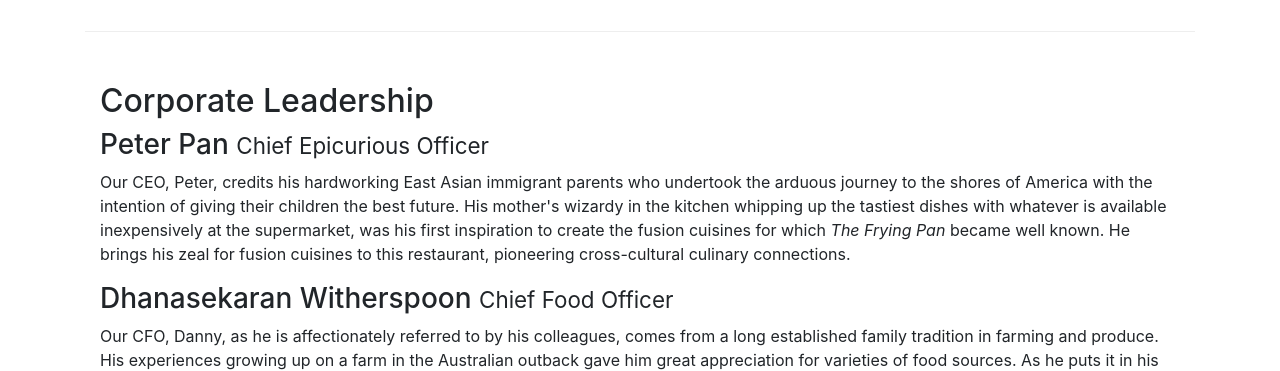
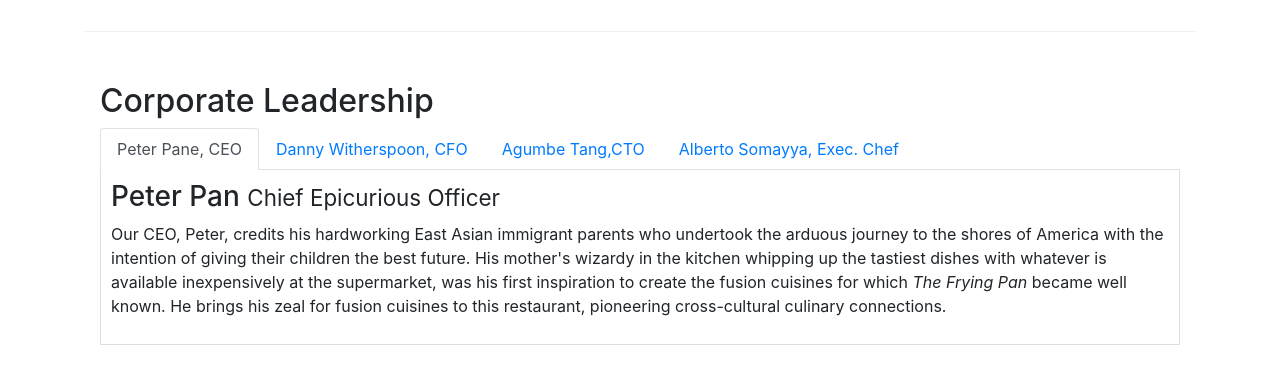
Before and after one commit to Madhavan-R7/conFusion, a website: page aboutus.html in a window 1280 px wide. Shown: the part 940-1311 px from the top of the page. Drawn offline with nearby package versions, Linux system fonts and the light colour scheme.

Commit message:
Tabs for Corperate leadership in aboutus.html

```diff
--- a/aboutus.html
+++ b/aboutus.html
@@ -102,14 +102,43 @@
         <div class="row row-content">
             <div class="col-12">
                 <h2>Corporate Leadership</h2>
+                <ul class="nav nav-tabs">
+                   <li class="nav-item">
+                      <a class="nav-link active" href="#peter"
+                         role="tab" data-toggle="tab">Peter Pane, CEO</a>
+                   </li>
+                   <li class="nav-item">
+                      <a class="nav-link" href="#danny"
+                         role="tab" data-toggle="tab">Danny Witherspoon, CFO</a>
+                   </li>
+                   <li class="nav-item">
+                      <a class="nav-link" href="#agumbe"
+                         role="tab" data-toggle="tab">Agumbe Tang,CTO</a>
+                   </li>
+                   <li class="nav-item">
+                      <a class="nav-link" href="#alberto"
+                         role="tab" data-toggle="tab">Alberto Somayya, Exec. Chef</a>
+                   </li>
+                </ul>
+
+                <div class="tab-content">
+                   <div class="tab-pane fade show active" role="tabpanel" id="peter">
                      <h3>Peter Pan <small>Chief Epicurious Officer</small></h3>
                      <p class="d-none d-sm-block">Our CEO, Peter, credits his hardworking East Asian immigrant parents who undertook the arduous journey to the shores of America with the intention of giving their children the best future. His mother's wizardy in the kitchen whipping up the tastiest dishes with whatever is available inexpensively at the supermarket, was his first inspiration to create the fusion cuisines for which <em>The Frying Pan</em> became well known. He brings his zeal for fusion cuisines to this restaurant, pioneering cross-cultural culinary connections.</p>
+                   </div>
+                   <div class="tab-pane fade" role="tabpanel" id="danny">
                      <h3>Dhanasekaran Witherspoon <small>Chief Food Officer</small></h3>
                      <p class="d-none d-sm-block">Our CFO, Danny, as he is affectionately referred to by his colleagues, comes from a long established family tradition in farming and produce. His experiences growing up on a farm in the Australian outback gave him great appreciation for varieties of food sources. As he puts it in his own words, <em>Everything that runs, wins, and everything that stays, pays!</em></p>
+                   </div>
+                   <div class="tab-pane fade" role="tabpanel" id="agumbe">
                      <h3>Agumbe Tang <small>Chief Taste Officer</small></h3>
                      <p class="d-none d-sm-block">Blessed with the most discerning gustatory sense, Agumbe, our CTO, personally ensures that every dish that we serve meets his exacting tastes. Our chefs dread the tongue lashing that ensues if their dish does not meet his exacting standards. He lives by his motto, <em>You click only if you survive my lick.</em></p>
+                   </div>
+                   <div class="tab-pane fade" role="tabpanel" id="alberto">
                      <h3>Alberto Somayya <small>Executive Chef</small></h3>
                      <p class="d-none d-sm-block">Award winning three-star Michelin chef with wide International experience having worked closely with whos-who in the culinary world, he specializes in creating mouthwatering Indo-Italian fusion experiences. He says, <em>Put together the cuisines from the two craziest cultures, and you get a winning hit! Amma Mia!</em></p>
+                   </div>
+                </div>
             </div>
        </div>
        <div class="row row-content">
--- a/css/styles.css
+++ b/css/styles.css
@@ -41,3 +41,10 @@
 .bt{
   padding: 10px 50px 10px 50px;
 }
+
+.tab-content{
+  padding: 10px 10px 10px 10px;
+  border-left: 1px solid #ddd;
+  border-right: 1px solid #ddd;
+  border-bottom: 1px solid #ddd;
+}
```
Lines whose indentation alone changed are shown as unchanged.
